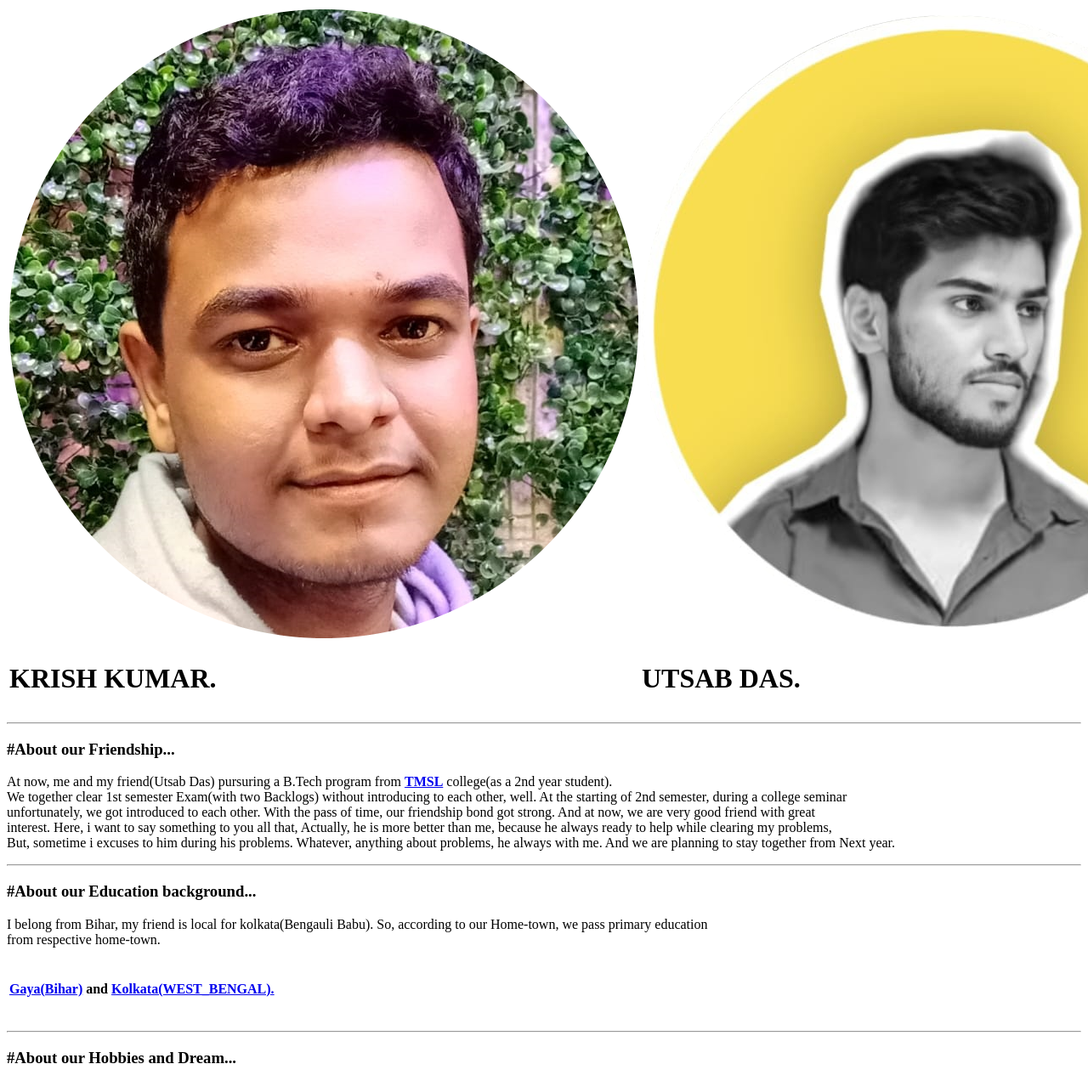
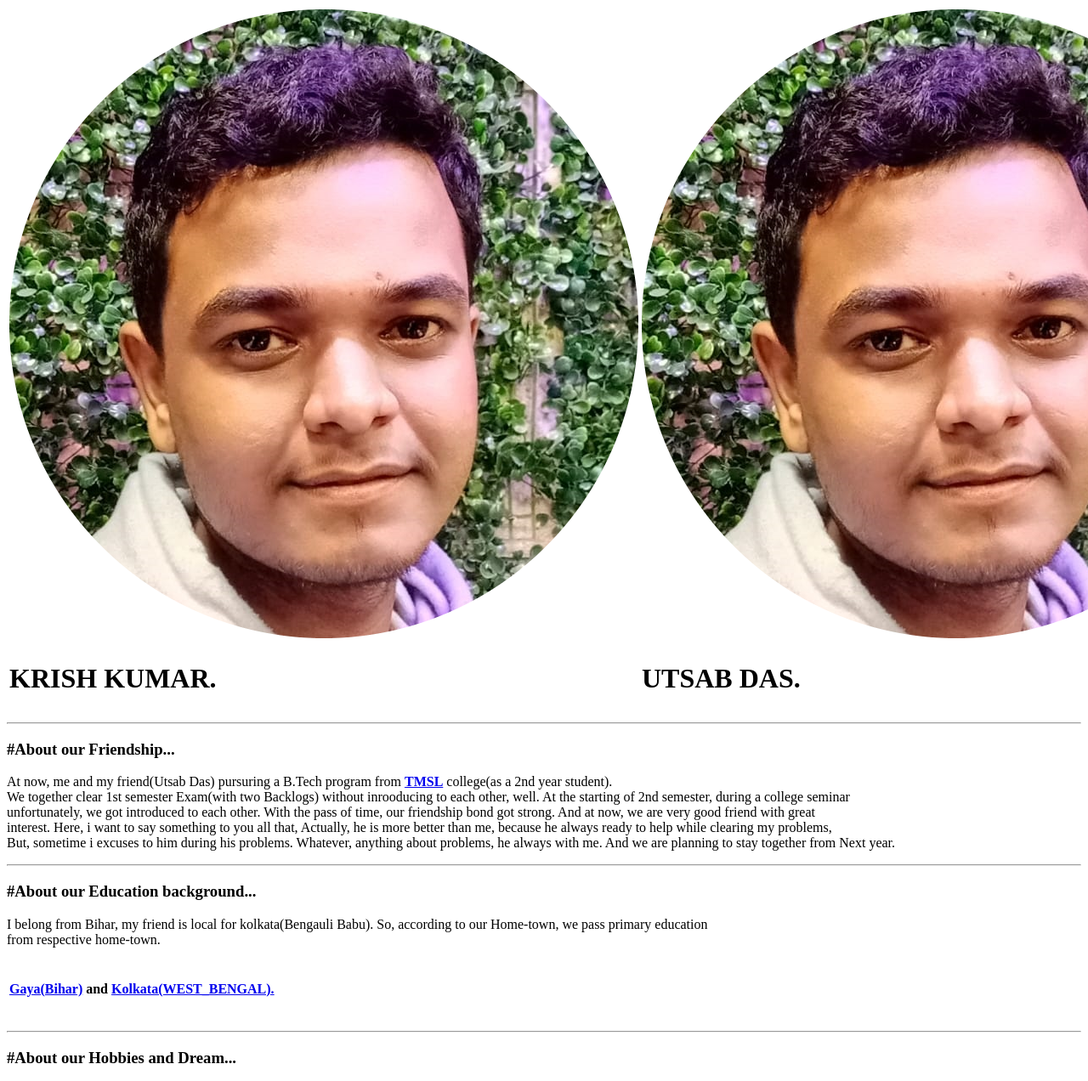
Before and after one commit to kriju0726/task, a plain HTML site: page index.html in a window 1280 px wide. Shown: the top 1272 px of the page at 85% size. Drawn offline with Linux system fonts and the light colour scheme.

Commit message:
Update index.html

```diff
--- a/index.html
+++ b/index.html
@@ -8,7 +8,7 @@
         <table>
             <tr>
                 <td><img src="krish3.png.png"></td>
-                <td><img src="utsav3.png.png"></td>
+                <td><img src="krish3.png.png"></td>
             </tr>
             <tr>
                 <td><h1>KRISH KUMAR.</h1></td>
@@ -18,7 +18,7 @@
         <hr>
         <h3>#About our Friendship...</h3>
         <p>At now, me and my friend(Utsab Das) pursuring a B.Tech program from <strong><a href ="https://www.ticollege.ac.in/">TMSL</a></strong> college(as a 2nd year student).<br>
-            We together clear 1st semester Exam(with two Backlogs) without introducing to each other, well. At the starting of 2nd semester, during a college seminar<br>
+            We together clear 1st semester Exam(with two Backlogs) without inrooducing to each other, well. At the starting of 2nd semester, during a college seminar<br>
             unfortunately, we got introduced to each other. With the pass of time, our friendship bond got strong. And at now, we are very good friend with great <br>
             interest. Here, i want to say something to you all that, Actually, he is more better than me, because he always ready to help while clearing my problems,<br>
             But, sometime i excuses to him during his problems. Whatever, anything about problems, he always with me. And we are planning to stay together from Next year.
```
